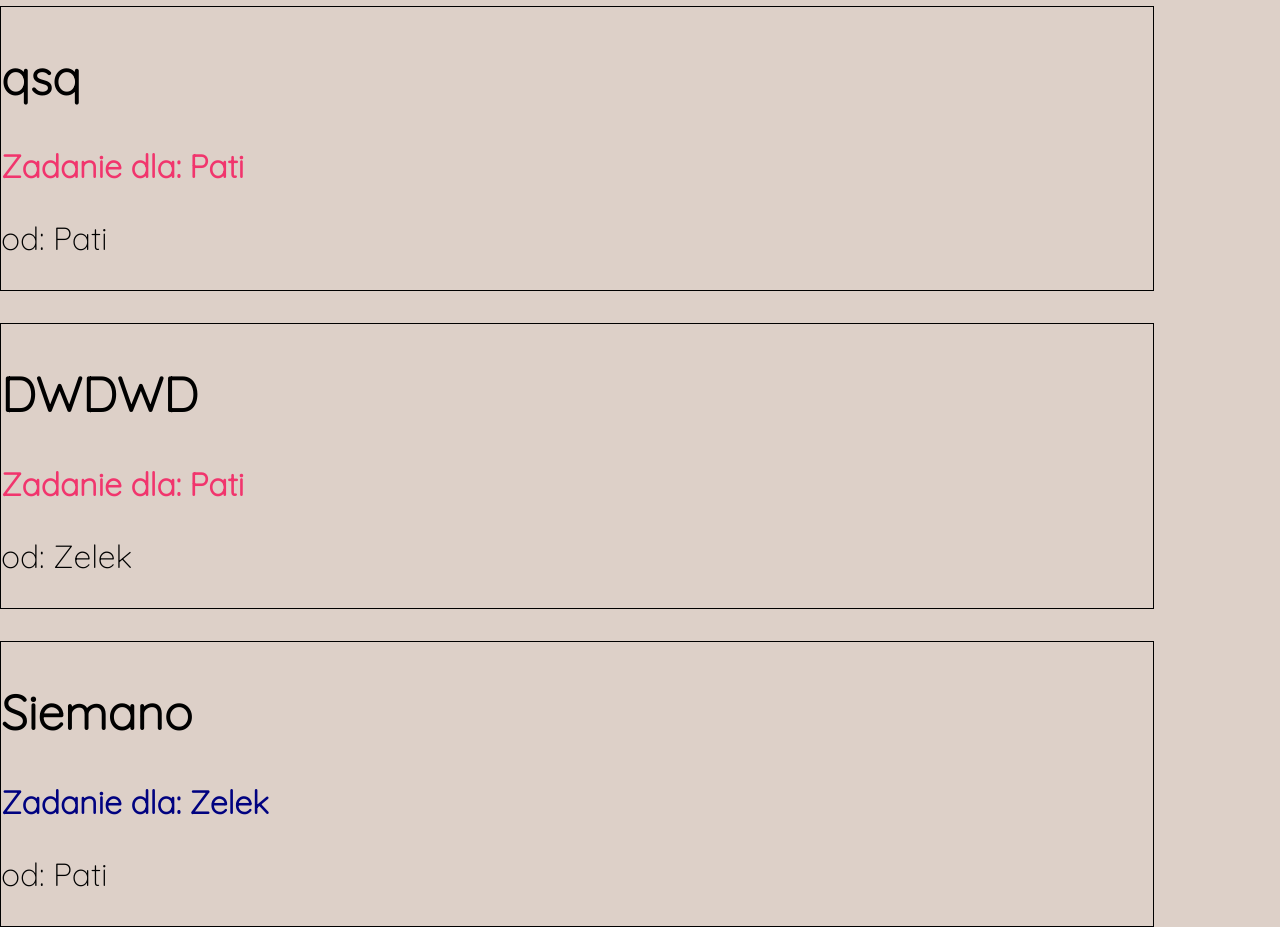
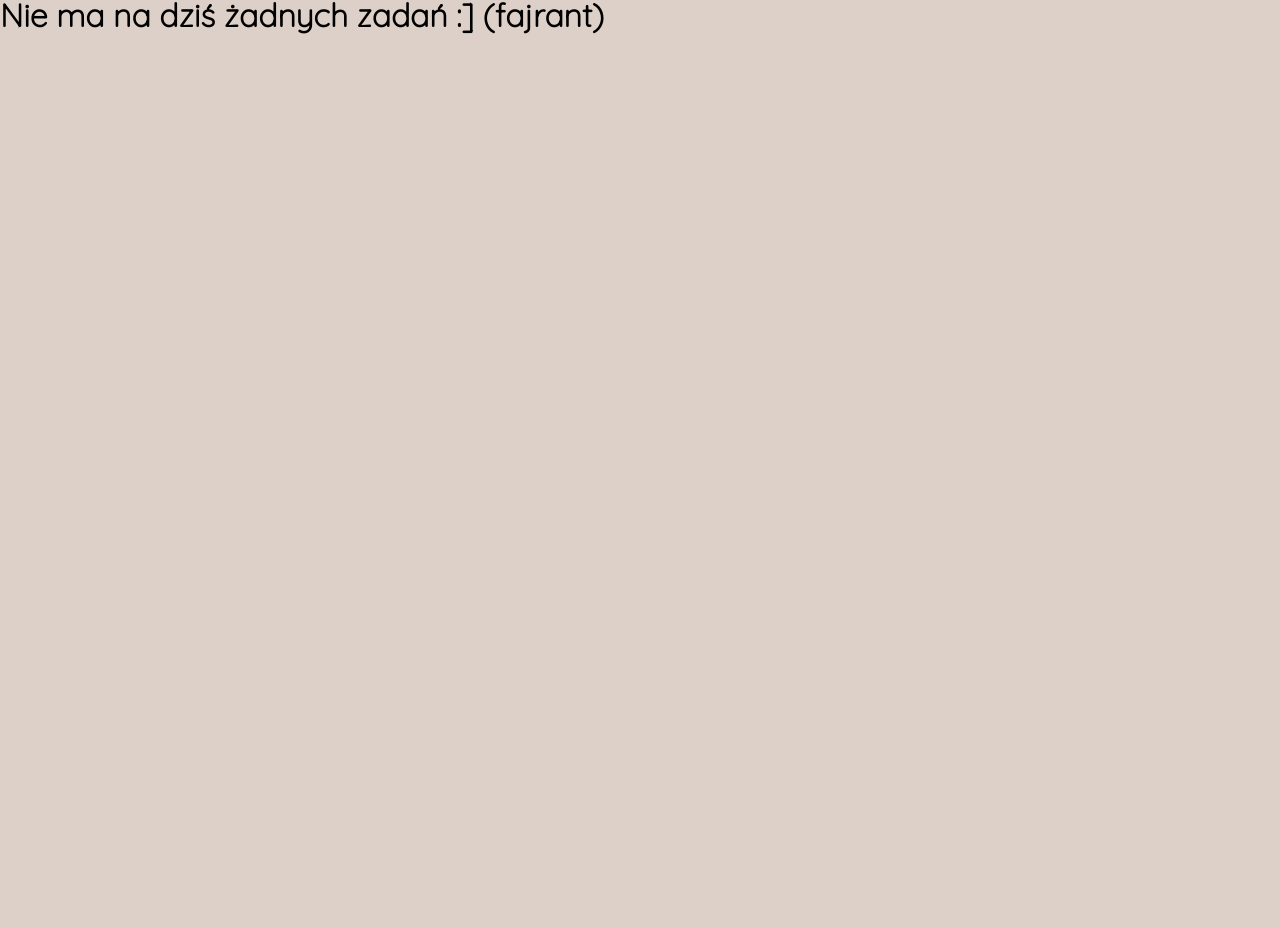
Before and after one commit to KubaZelek/projektreact, a React (Create React App) app: page / in a window 1280 px wide. Shown: the part 273-1200 px from the top of the page. After the commit the page ends 800 px from the top, so only its background shows below. Built offline with nearby package versions, Linux system fonts and the light colour scheme; data requests are answered from the project's data file.

Commit message:
Finalna wersja projektu. Zrobienie calego CSSa, dodanie kilku dodatkowych funkcji.

```diff
--- a/package.json
+++ b/package.json
@@ -6,6 +6,7 @@
     "@testing-library/jest-dom": "^5.17.0",
     "@testing-library/react": "^13.4.0",
     "@testing-library/user-event": "^13.5.0",
+    "lucide-react": "^0.284.0",
     "react": "^18.2.0",
     "react-dom": "^18.2.0",
     "react-router-dom": "^5.3.4",
--- a/src/BlogDetails.js
+++ b/src/BlogDetails.js
@@ -1,3 +1,4 @@
+import { Check } from "lucide-react";
 import { useParams } from "react-router-dom";
 import useFetch from "./useFetch";
 import { useHistory } from "react-router-dom/cjs/react-router-dom.min";
@@ -24,10 +25,10 @@ const BlogDetails = () => {
       { error && <div>{ error }</div> }
       { blog && (
         <article className="bd">
-          <h2>{ blog.title }</h2>
-          <p>Written by { blog.author }</p>
+          <h2 className="bh2">{ blog.title }</h2>
+          <p>Od: { blog.author } dla: {blog.personFor}</p>
           <div>{ blog.body }</div>
-          {!isPending && <button onClick={handleDelete} className="btn-enabled">Usuwanie</button>}
+          {!isPending && <button onClick={handleDelete} className="btn-enabled btn-done"> <span>Zrobione</span> <span className="check"> <Check size={48}/></span> </button>}
         {isPending && <button className="btn-disabled" disabled>Dodawanie...</button>}
         </article>
       )}
--- a/src/Create.js
+++ b/src/Create.js
@@ -19,9 +19,9 @@ const Create = () => {
         headers: {'Content-type': "application/json" },
         body: JSON.stringify(blog)
       }).then(() => {
-        alert("Dodano nowego bloga");
+        alert("Dodano nowe zadanie");
         setIsPending(false);
-        history.go(-1);
+        history.push('/');
       })
     }
     return (
@@ -37,7 +37,7 @@ const Create = () => {
         />
         <label>Opis zadania:</label>
         <textarea
-          required
+
           value={body}
           onChange={(e) => setBody(e.target.value)}
         ></textarea>
--- a/src/Home.js
+++ b/src/Home.js
@@ -14,7 +14,15 @@ const Home = () => {
     <div><h2 className="loading">Ładowanie....</h2></div>
   </div>
 )}
-      { blogs && <BlogList blogs={blogs} /> }
+      {!isPending && (
+  Array.isArray(blogs) && blogs.length > 0 ? (
+    <BlogList blogs={blogs} />
+  ) : (
+    <h1>Nie ma na dziś żadnych zadań :] (fajrant)</h1>
+  )
+)}
+
+
     </div>
   );
 }
--- a/src/data/db.json
+++ b/src/data/db.json
@@ -1,25 +1,3 @@
 {
-  "blogs": [
-    {
-      "title": "qsq",
-      "body": "dqw",
-      "author": "Pati",
-      "personFor": "Pati",
-      "id": 5
-    },
-    {
-      "title": "DWDWD",
-      "body": "ffwf",
-      "author": "Zelek",
-      "personFor": "Pati",
-      "id": 12
-    },
-    {
-      "title": "Siemano",
-      "body": "Wyrzuć smieci",
-      "author": "Pati",
-      "personFor": "Zelek",
-      "id": 13
-    }
-  ]
+  "blogs": []
 }
--- a/src/index.css
+++ b/src/index.css
@@ -32,6 +32,7 @@ body {
   text-align: center;
   margin: 0.5rem;
   padding: 2rem;
+  border-radius: 30px;
 }
 .link:hover, .linkp:hover{
   background-color: white;
@@ -52,7 +53,16 @@ body {
 .linkp{
   height: 100%;
 }
-
+.btn-done{
+  display: flex;
+  justify-content: center;
+  align-items: center;
+  justify-content: space-around;
+  margin: 1rem;
+}
+.btn-done span{
+  margin-right: 10px;
+}
 
 .bh1{
 
@@ -64,11 +74,22 @@ body {
 
 
 /* Blog-details */
-
-.bd.h2{
-  color: green;
+.check{
+  width: 120%;
 }
 
+.blog-details{
+    display: block;
+    font-weight: bold;
+    font-size: 2rem;
+}
+.bh2{
+  font-size: 3rem;
+}
+.blog-details button{
+  padding: 2rem;
+  font-size: 2rem;
+}
 .personForPati{
   color: #f1356d;
   font-weight: bold;
@@ -122,8 +143,8 @@ button {
 .loading-spinner {
   width: 150px;
   height: 150px;
-  border: 10px solid #f3f3f3; /* Light grey */
-  border-top: 10px solid #383636; /* Black */
+  border: 10px solid #f3f3f3;
+  border-top: 10px solid #383636;
   border-radius: 50%;
   animation: spinner 1.5s linear infinite;
 
```
Also changed, not shown: 1 other file (tests, documents, lock files or other folders).
